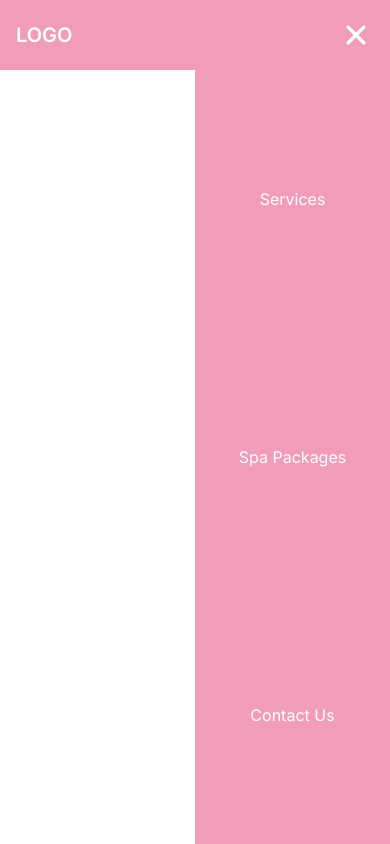
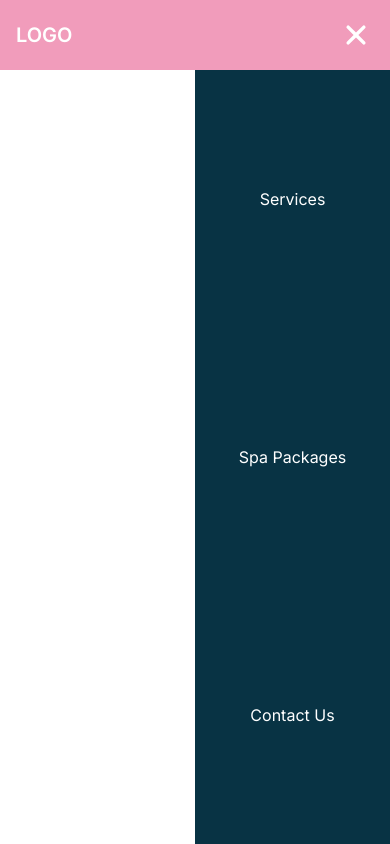
Before and after one commit to ishworX/testing-VilasSPA, a Next.js app: page / in a window 390 px wide. Both pictures are taken after a click on the element 356 px from the left and 35 px from the top of the page. Built offline with nearby package versions, Linux system fonts and the light colour scheme.

Commit message:
changed the sidebar color to Cyan-950

```diff
--- a/components/Navbar.tsx
+++ b/components/Navbar.tsx
@@ -27,7 +27,7 @@ const Navbar = () => {
                     <motion.ul
                         initial={{x:200, y:200, opacity:0}}
                         animate={{x:0, y:0, opacity:1}}
-                        className='fixed top-[70px] right-0 w-2/4 bg-[#f19cbb] h-[calc(100dvh-70px)] flex items-center justify-around flex-col'>
+                        className='fixed top-[70px] right-0 w-2/4 bg-cyan-950 h-[calc(100dvh-70px)] flex items-center justify-around flex-col'>
                         {NavItems.map((item) => (
                             <li key={item.id}>
                                 <Link href={item.link}> {item.label} </Link>
```
